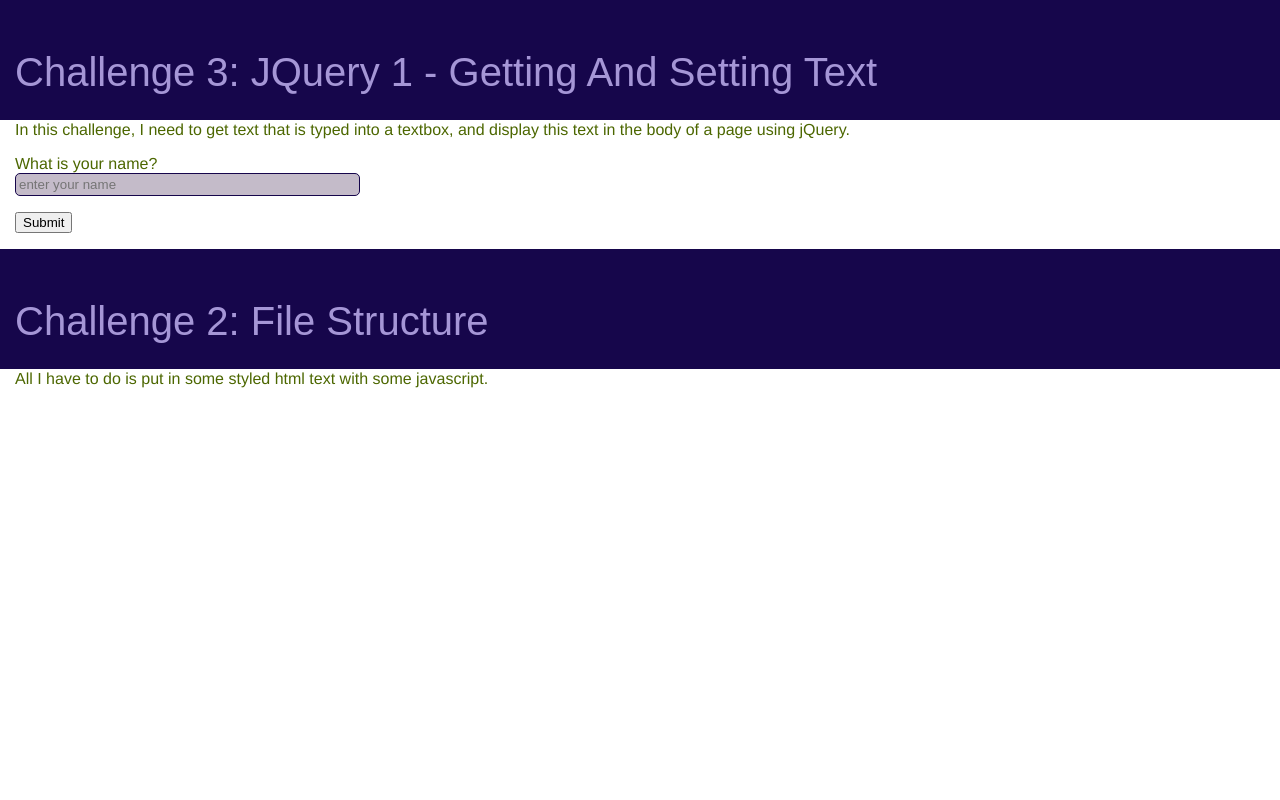
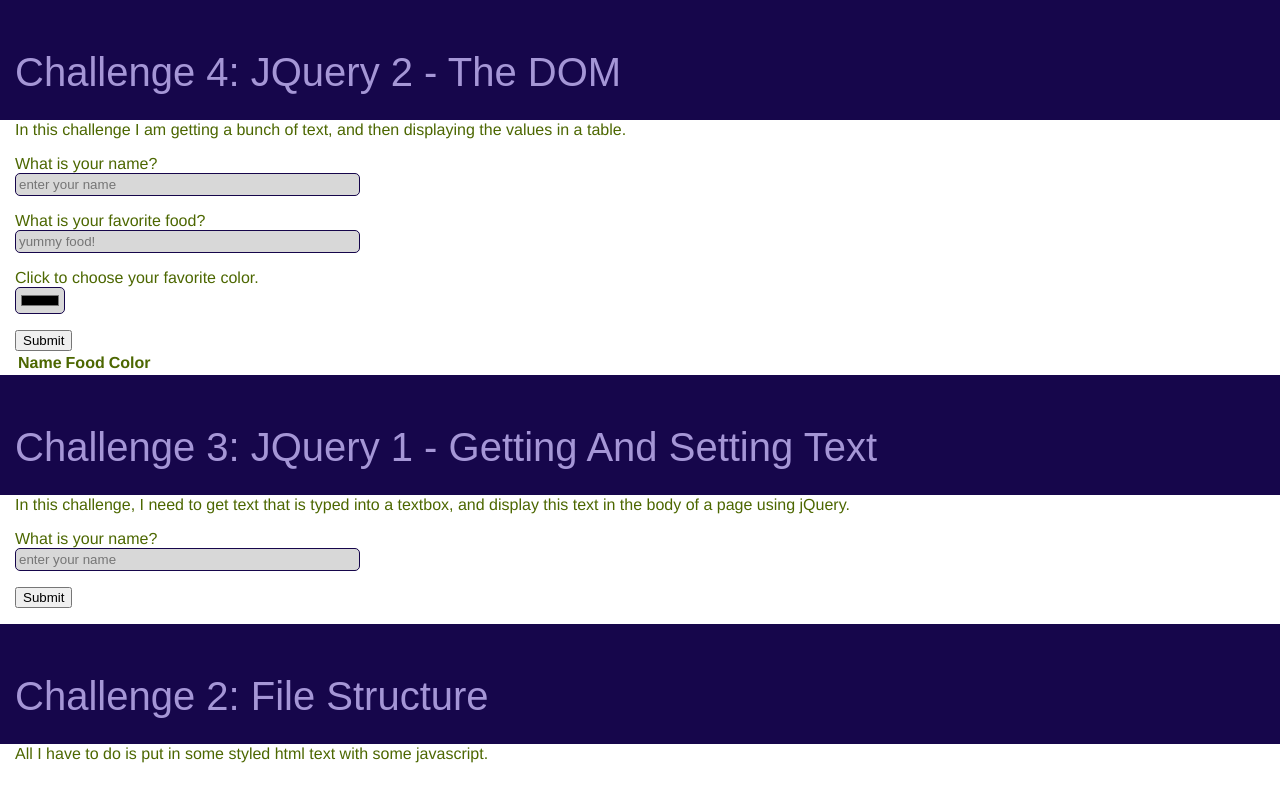
Before and after one commit to lpaglione/NHA-2017Fall, a plain HTML site: page index.html in a window 1280 px wide. Drawn offline with nearby package versions, Linux system fonts and the light colour scheme.

Commit message:
Challenge 4
Created a form to collect name, favorite food and favorite color, and
display the results in a table.

```diff
--- a/index.html
+++ b/index.html
@@ -13,6 +13,29 @@
   <link rel="stylesheet" type="text/css" href="resources/css/main.css">
 </head>
 <body>
+
+  <!-- ----------- -->
+  <!-- CHALLENGE 4 -->
+  <!-- ----------- -->
+  <H1>Challenge 4: jQuery 2 - the DOM</H1>
+  <p>In this challenge I am getting a bunch of text, and then displaying the values in a table.</p>
+
+  <p>What is your name?<br/>
+    <input id="challenge4Name" type="text" name="Name" placeholder="enter your name" size="40" required>
+  </p>
+  <p>What is your favorite food?<br/>
+    <input id="challenge4Food" type="text" name="Food" placeholder="yummy food!" size="40" required>
+  </p>
+  <p>Click to choose your favorite color.<br/>
+    <input id="challenge4Color" type="color" name="Color" required>
+  </p>
+
+  <button id="challenge4">Submit</button>
+  <table id="challenge4"><tr><th>Name</th><th>Food</th><th>Color</th></tr></table>
+
+  <!-- ----------- -->
+  <!-- CHALLENGE 3 -->
+  <!-- ----------- -->
   <H1>Challenge 3: jQuery 1 - getting and setting text</H1>
   <p>In this challenge, I need to get text that is typed into a textbox, and display this text in the body of a page using jQuery.</p>
 
@@ -21,7 +44,10 @@
   <button id="challenge3">Submit</button>
   <p id="challenge3"></p>
 
-  <H1>Challenge 2: File structure</H1>
+  <!-- ----------- -->
+  <!-- CHALLENGE 2 -->
+  <!-- ----------- -->
+    <H1>Challenge 2: File structure</H1>
   <p>All I have to do is put in some styled html text with some javascript.</p>
 
   <!-- add this javascript reference at the end of the body so that it runs after the page is rendered. -->
--- a/resources/css/main.css
+++ b/resources/css/main.css
@@ -48,7 +48,7 @@ h3 {
 input {
   border-radius: 5px;
   border: 1px solid #16064B;
-  background: #C4BBC9;
+  background: #D8D8D8;
   padding: 3px;
-  height: 15px;
+  /*height: 15px;*/
 }
--- a/resources/js/introChallenges.js
+++ b/resources/js/introChallenges.js
@@ -9,3 +9,11 @@ $("button#challenge3").click(() => {
     let name = $("input#challenge3").val();
     $("p#challenge3").html(`Nice to meet you, ${name}! `);
 });
+
+//Challenge 4 code
+$("button#challenge4").click(() => {
+  let name = $("input#challenge4Name").val();
+  let food = $("input#challenge4Food").val();
+  let color = $("input#challenge4Color").val();
+  $("table#challenge4").append(`<tr><td>${name}</td><td>${food}</td><td bgcolor=${color}></td></tr>`);
+});
```
